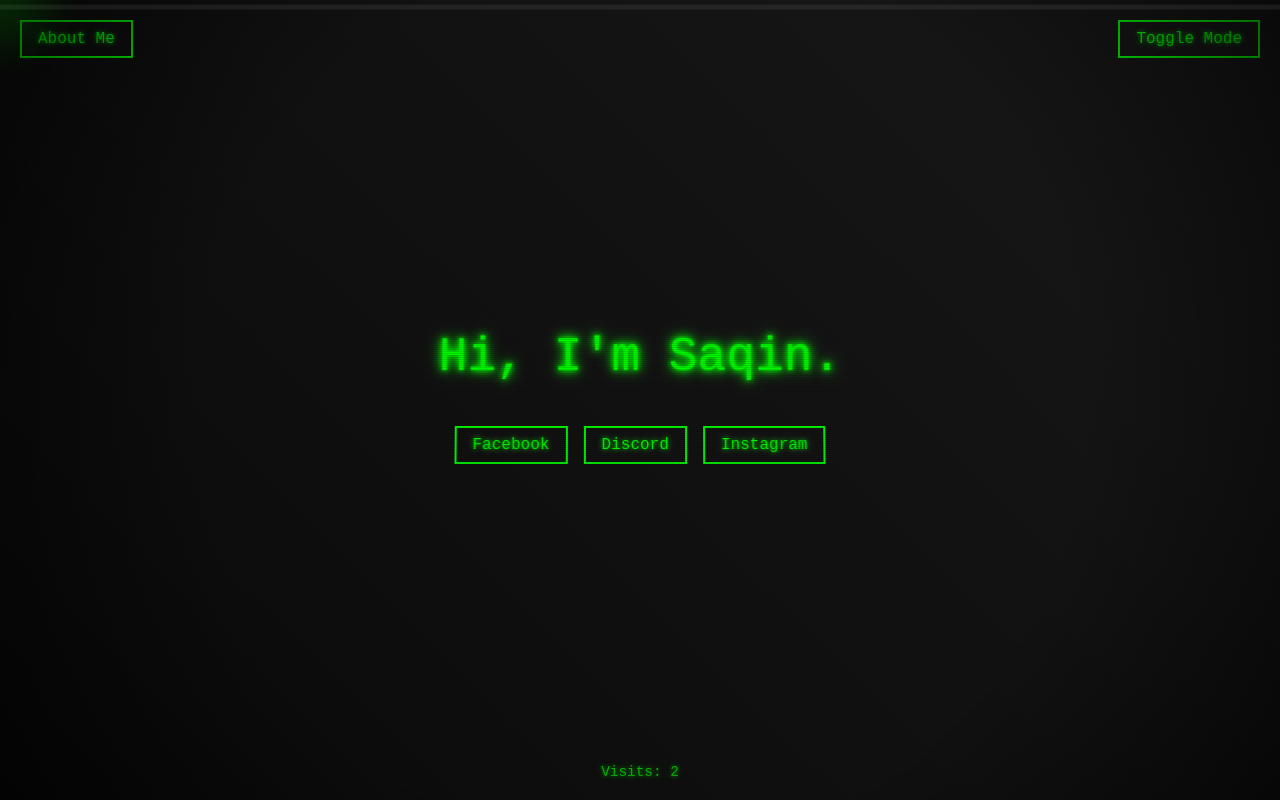
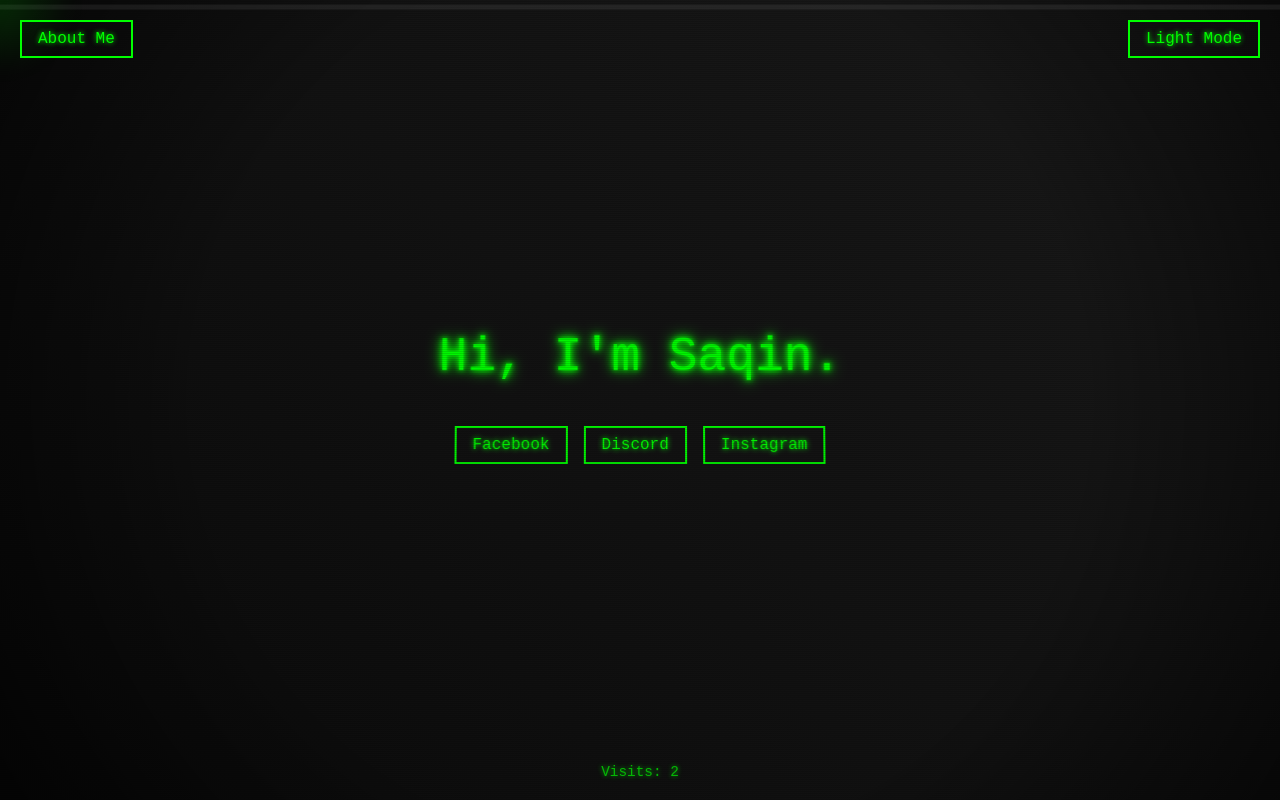
Before and after one commit to SaqinNoor/Portfolio, a React (Vite) app: page / in a window 1280 px wide. Built offline with nearby package versions, Linux system fonts and the light colour scheme.

Commit message:
Fixed theme toggle
About me still missing. Need to implement soon.

```diff
--- a/src/App.tsx
+++ b/src/App.tsx
@@ -16,7 +16,7 @@ function App() {
     } else {
       document.body.className = mode;
     }
-  }, []);
+  }, [mode]);
 
   const toggleMode = () => {
     setIsGlitching(true);
@@ -49,9 +49,9 @@ function App() {
       <button
         className="mode-toggle"
         onClick={toggleMode}
-        data-text="Toggle Mode"
+        data-text={mode === 'dark-mode' ? 'Light Mode' : 'Dark Mode'}
       >
-        Toggle Mode
+        {mode === 'dark-mode' ? 'Light Mode' : 'Dark Mode'}
       </button>
       <a
         href="about.html"
--- a/src/index.css
+++ b/src/index.css
@@ -140,6 +140,7 @@ body.light-mode {
   display: flex;
   gap: 1rem;
   margin-bottom: 1rem;
+  z-index: 1002;
 }
 
 .social-button {
@@ -152,7 +153,7 @@ body.light-mode {
   text-decoration: none;
   transition: all 0.3s ease;
   position: relative;
-  overflow: hidden;
+  white-space: nowrap;
   text-shadow: 0 0 5px currentColor;
 }
 
@@ -170,6 +171,7 @@ body.light-mode {
   color: var(--bg-color);
   z-index: 1;
   text-shadow: none;
+  white-space: nowrap;
 }
 
 .mode-toggle {
@@ -186,7 +188,7 @@ body.light-mode {
   transition: all 0.3s ease;
   text-shadow: 0 0 5px currentColor;
   white-space: nowrap;
-  overflow: hidden;
+  z-index: 1002;
 }
 
 .mode-toggle:hover {
@@ -203,7 +205,6 @@ body.light-mode {
   color: var(--bg-color);
   z-index: 1;
   text-shadow: none;
-  white-space: nowrap;
 }
 
 .glitch-overlay {
@@ -217,6 +218,7 @@ body.light-mode {
   pointer-events: none;
   opacity: 0;
   transition: opacity 0.3s ease;
+  z-index: 1003;
 }
 
 .glitch-overlay.active {
@@ -232,6 +234,7 @@ body.light-mode {
   opacity: 0.7;
   transition: all 0.3s ease;
   text-shadow: 0 0 5px currentColor;
+  z-index: 1002;
 }
 
 .visit-counter:hover {
@@ -265,6 +268,7 @@ body.light-mode {
   text-shadow: 0 0 5px currentColor;
   text-decoration: none;
   white-space: nowrap;
+  z-index: 1002;
 }
 
 .about-button:hover {
```
